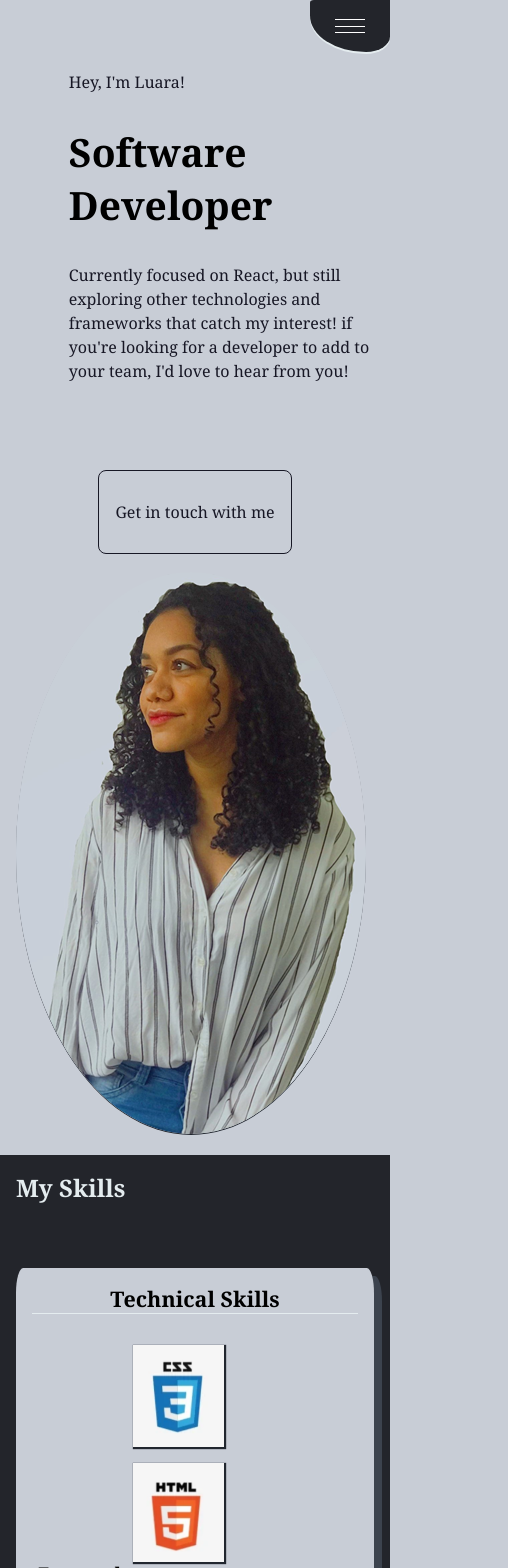
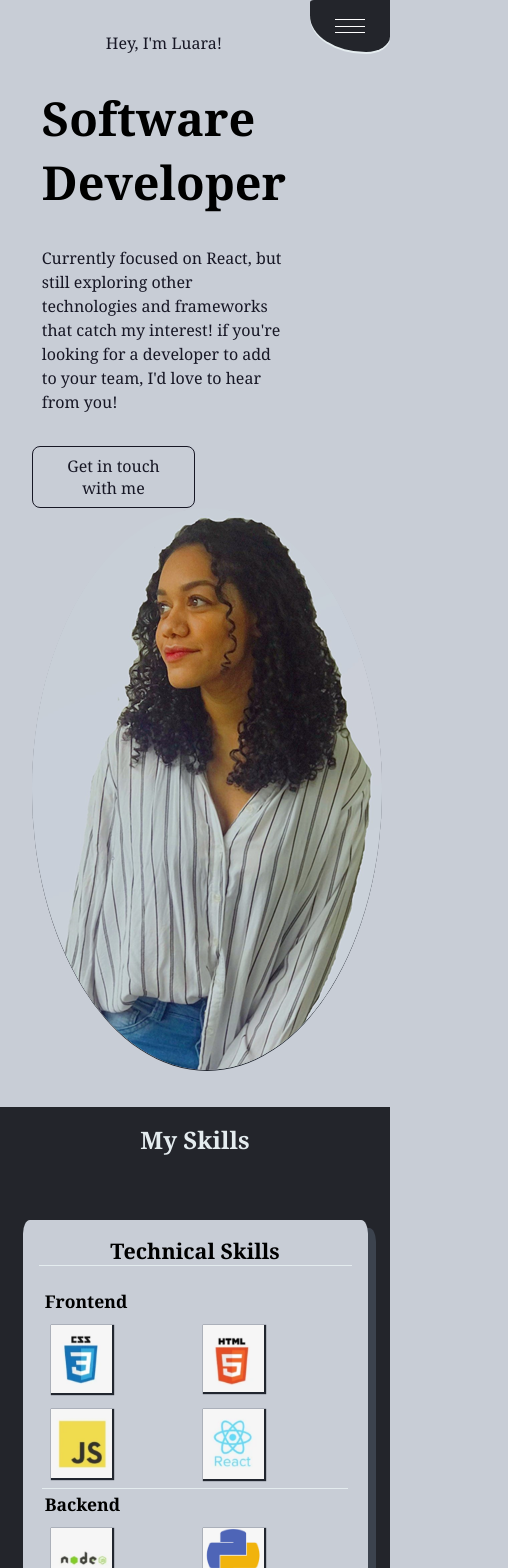
Before and after one commit to luarakelly/react-portfolio, a React (Create React App) app: page / in a window 390 px wide. Shown: the top 1568 px of the page, 508 px wide, since content can reach past the window. Built offline with nearby package versions, Linux system fonts and the light colour scheme.

Commit message:
responsive for celphone

```diff
--- a/src/App.css
+++ b/src/App.css
@@ -34,7 +34,7 @@ h1, h2, h3, h4, h5, h6, p { margin: 0;}
   text-decoration: none;
 
   border-radius: 0.5s;
-  /* to take ant device into account: */
+  /* to take any device into account: */
   -webkit-border-radius:0.5rem;
   -moz-border-radius:0.5rem;
   -ms-border-radius:0.5rem;
@@ -85,13 +85,13 @@ h1{
 }
 
 h2{
-  font-size: 4vw;
+  font-size: 3vw;
   font-weight: 700;
   min-height: 2vh;
 }
 
 h3{
-  font-size: 2.5vw;
+  font-size: 2vw;
   font-weight: 700;
   min-height: 1rem;
 }
@@ -215,32 +215,29 @@ h3{
 .hero{
   max-height: 100vh;
   display: flex;
-  padding: 1rem;
+  padding: 2rem;
   align-content: center;
   justify-content: space-evenly;
   background-color: var(--light-gray);
 }
 
 .hero--img{
-  max-height: 100vh;
-  margin-top: 5%;
+  max-height: 100%;
   overflow: hidden;
 }
 
 .hero--img > img{
-  max-width: 50vw;
+  max-width: 100%;
   border-radius: 60%;
   box-shadow: 0 1px 0 rgba(25, 30, 38, 0.95)
 }
 
 .hero--box{
-  min-height: 80vh;
   max-width: 50vw;
   display: flex;
   flex-direction: column;
   align-items: center;
   justify-content: center;
-  gap:2rem;
   z-index: 2;
 }
 
@@ -250,12 +247,13 @@ h3{
   flex-direction: column;
   align-items: flex-start;
   justify-content: center;
-  gap:2rem;
+  gap:1rem;
   margin-left: 3.3rem;
 }
 
 .hero--description{
   line-height: 1.5rem;
+  gap: 2rem;
 }
 
 /* Skills Section */
@@ -273,7 +271,7 @@ h3{
 .skills--box{
   display:flex;
   flex-direction: column;
-  max-height: 70vh;
+  max-height: 150vh;
   min-width: 30vw;
   padding: 1rem;
   margin-left: 2rem;
@@ -288,7 +286,6 @@ h3{
   text-align: center;
   border-bottom: 1px solid var(--bg-shade);
 }
-
 .skills--content{
   margin-left: 1%;
   margin-right: 1%;
@@ -298,6 +295,10 @@ h3{
   display: grid;
   grid-template-columns: repeat(auto-fill, minmax(125px, 1fr));
   justify-content: center;
+  border-bottom: 1px solid var(--bg-shade);
+}
+td{
+  border-bottom: 1px solid var(--bg-shade);
 }
 
 .icon{
@@ -306,14 +307,9 @@ h3{
   box-shadow: 1px 1px  1px 1px  rgba(25, 30, 38, 0.95)
 }
 
-td{
-  border-bottom: 1px solid var(--bg-shade);
-}
 /* About Section */
 .skills--content2 {
-  min-height: auto;
-  display: grid;
-  grid-template-columns: repeat(3, 1fr);
+  display: flex;
   justify-content: center;
   align-items: center;
   gap: 20px;
@@ -324,7 +320,8 @@ td{
   border-radius: 8px; /* Add border-radius for a softer appearance */
   box-shadow: 1px 1px 1px 1px rgba(25, 30, 38, 0.95);
   width: 100%;
-  min-height: 30vh;
+  min-height: 32vh;
+  max-width: 30vw;
 }
 
 .skills--card > h3{
@@ -334,13 +331,16 @@ td{
   padding: 1rem;
 }
 
+.profile-photo-box{
+  display: flex;
+  justify-content: center;
+}
 .profile-photo {
-  border-radius: 50%;
-  height: 55vh;
-  grid-column: span 1; /* This will make the image span only one column */
+  border-radius: 8px;
+  min-height: 35vh;
+  max-height: 40vh;
   justify-self: center; /* This will center the image horizontally within its column */
   align-items: center;
-  margin-bottom: 20px;
 }
 
 .skills--box--title {
@@ -526,16 +526,16 @@ select::-ms-expand {
 }
 
 
-/* Media query for small screens (up to 650px) */
-@media screen and (max-width: 650px) {
+/* Media query for small screens (up to 850px) */
+@media screen and (max-width: 850px) {
   h1{
     font-size: 10vw;
   }
   h2{
-    font-size: 5.5vw;
+    font-size: 4.5vw;
   }
   h3{
-    font-size: 4.5vw;
+    font-size: 3.5vw;
   }
 
   .text-lg {
@@ -550,40 +550,51 @@ select::-ms-expand {
   .hero {
     flex-direction: column; /* Stack items vertically on small screens */
     max-height: 200vh;
-
-  }
-  .hero--img > img{
-    min-height: auto;
-    max-width: 100vw;
   }
 
   .hero--box {
-    min-height: auto; /* Remove min-height on small screens */
+    max-width: 50%;
+    gap:2rem;
+    align-items: center;
+    justify-content: center;
+  }
+
+  .hero--content{
+    min-height: 50%;
+    align-items: center;
+    justify-content: center;
+    gap:2rem;
+    margin-left: 12rem;
+  }
+
+  .hero--img{
+    overflow:visible;
+    margin-left: 10rem;
+  }
+  .hero--img > img{
     max-width: 100vw;
   }
-
   /* skills Section */
   .skills--box {
     max-width: 100%;
     max-height: 250vh;
     margin: 0 0 2rem 0; /* Adjust margins for smaller screens */
   }
+  tbody{
+    display: flex;
+    flex-direction: column;
+    align-content:center;
+    justify-content:center;
+  }
+
+  td{
+    border-bottom: 0px;
+  }
 
   /*About section */
-  .skills--content2 {
-    margin: 5px;
-    grid-template-columns: repeat(1, 1fr);
-  }
-
   .skills--card {
-    width: 100%; /* Make the cards take full width on smaller screens */
-    height: 100%;
-    margin: 0 auto; /* Center the cards */
-
-  }
-
-  .profile-photo {
-    grid-column: span 3; /* Make the image span all three columns on smaller screens */
+    min-height: 15vh;
+    max-width: 40vw;
   }
 
   /* Portfolio Projects */
@@ -631,8 +642,8 @@ select::-ms-expand {
   }
 }
 
-/* Media query for small screens (up to 300px) */
-@media screen and (max-width: 300px) {
+/* Media query for small screens (up to 550px) */
+@media screen and (max-width: 550px) {
   h1{
     font-size: 12vw;
   }
@@ -643,44 +654,26 @@ select::-ms-expand {
     font-size: 4.5vw;
   }
 
-  .text-lg {
-    font-size: 1rem; /* Increase the font size for better readability */
-  }
-
-  .text-md {
-    font-size: 0.5rem; /* Increase the font size for better readability */
+  /*btn*/
+  .btn {
+    display: inline-block;
+    min-height: 6vh;
   }
 
   /* Hero Section */
-  .hero {
-    flex-direction: column; /* Stack items vertically on small screens */
-    max-height: 170vh;
-    min-width: 100vw;
-  }
-  .hero--box{
-    margin-right: 2rem;
+  .hero--content{
+    margin-left: 6.3rem;
   }
   .hero--img{
-    max-height: 100vh;
-    margin-top: 1rem;
+    margin-left: 0rem;
   }
 
   /* skills Section */
   .skills {
     min-height: 100%;
     align-items: center; /* Center items horizontally */
-    padding: 1rem; /* Adjust padding for smaller screens */
   }
-
-  .skills--box {
-    max-width: 100%;
-    max-height: 250vh;
-
-    margin: 0 0 2rem 0; /* Adjust margins for smaller screens */
-  }
-
   .skills--content {
-    margin: 0.5rem; /* Remove margin on small screens */
     justify-content: center; /* Center content horizontally */
     display: flex;
     flex-direction: column;
@@ -688,30 +681,7 @@ select::-ms-expand {
   }
 
   /*About section */
-  .skills--content2 {
-    margin: 5px;
-    grid-template-columns: repeat(1, 1fr);
-  }
-
-  .skills--card {
-    width: 100%; /* Make the cards take full width on smaller screens */
-    height: 100%;
-    margin: 0 auto; /* Center the cards */
-
-}
-
-  .profile-photo {
-    grid-column: span 3; /* Make the image span all three columns on smaller screens */
-  }
-
   /* Portfolio Projects */
-  .projects--container {
-    display: flex;
-    flex-direction: column;
-    justify-content: space-around;
-    gap: 1rem;
-    margin: 0 2rem 1rem 2rem;
-  }
 
   /* Contact Section */
   .contact--section {
@@ -748,3 +718,17 @@ select::-ms-expand {
     font-size: 4vw;
   }
 }
+
+/* Media query for small screens (up to 400px) */
+@media screen and (max-width: 450px) {
+  /*About section /
+  .skills--content2 {
+    flex-direction: column;
+  }
+  .skills--card {
+    min-height: 25vh;
+    min-width: 80vw;
+  }
+  /* Portfolio Projects - make it smaller*/
+
+}
--- a/src/Pages/LandingPage/AboutSection.jsx
+++ b/src/Pages/LandingPage/AboutSection.jsx
@@ -2,29 +2,31 @@
 export default function About() {
     return (
         <section id="AboutMe" className="about--me">
-            <div className='about--me--img'>
+            <div>
                 <br />
                 <h2 className='skills--box--title'>About Me</h2>
             </div>
+
             <div className="skills--content2">
                 <div className='skills--card'>
-                <h3 className='text-lg'>Cros-Industry Experience</h3>
+                    <h3 className='text-lg'>Cros-Industry Experience</h3>
                     <p className='text-md'>Before web deveopment, I was a microbiologist and teacher. My backgroung contributed with my communicaion and team work skills. </p>
                 </div>
                 <div className='skills--card'>
-                <h3 className='text-lg'>Languages Knowledge levels</h3>
+                    <h3 className='text-lg'>Languages Knowledge levels</h3>
                     <p className='text-md'>I have fluent English, Intermediate Spannish and Basic Finnish. My native language in Portuguese.</p>
-                    </div>
-                <div className=''>
-                    {/* Content for the third card */}
                 </div>
+            </div>
+            <div className='profile-photo-box'>
                 <img className='profile-photo' src="./imgs/profile/profile.jpg" alt="Profile pic" />
+            </div>
+            <div className="skills--content2">
                 <div className='skills--card'>
-                <h3 className='text-lg'>Full-Stack Familiarizarion</h3>
+                    <h3 className='text-lg'>Full-Stack Familiarizarion</h3>
                     <p className='text-md'>As a researcher by nature, for me it is importante to khow all sides of the application development process. That is why, I am always willing to learn new technologies.</p>
                 </div>
                 <div className='skills--card'>
-                <h3 className='text-lg'>Hobbies</h3>
+                    <h3 className='text-lg'>Hobbies</h3>
                     <p className='text-md'>I am quite active person, enjoy outside activities and sports related, such as montain biking, rollerblading, hiking, and clibing.</p>
                 </div>
             </div>
```
Also changed, not shown: public/imgs/profile/profile-lightgray.jpg (deleted), public/imgs/profile/profile.jpg.
